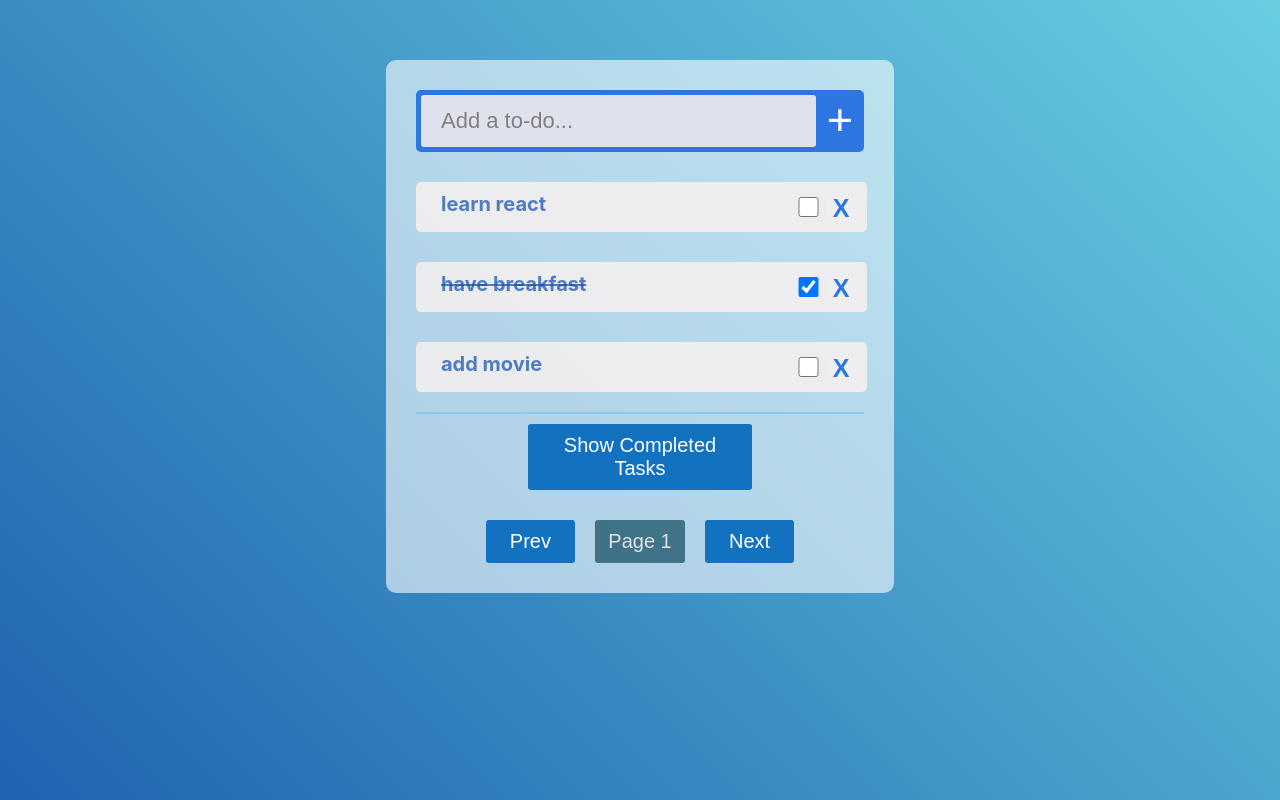
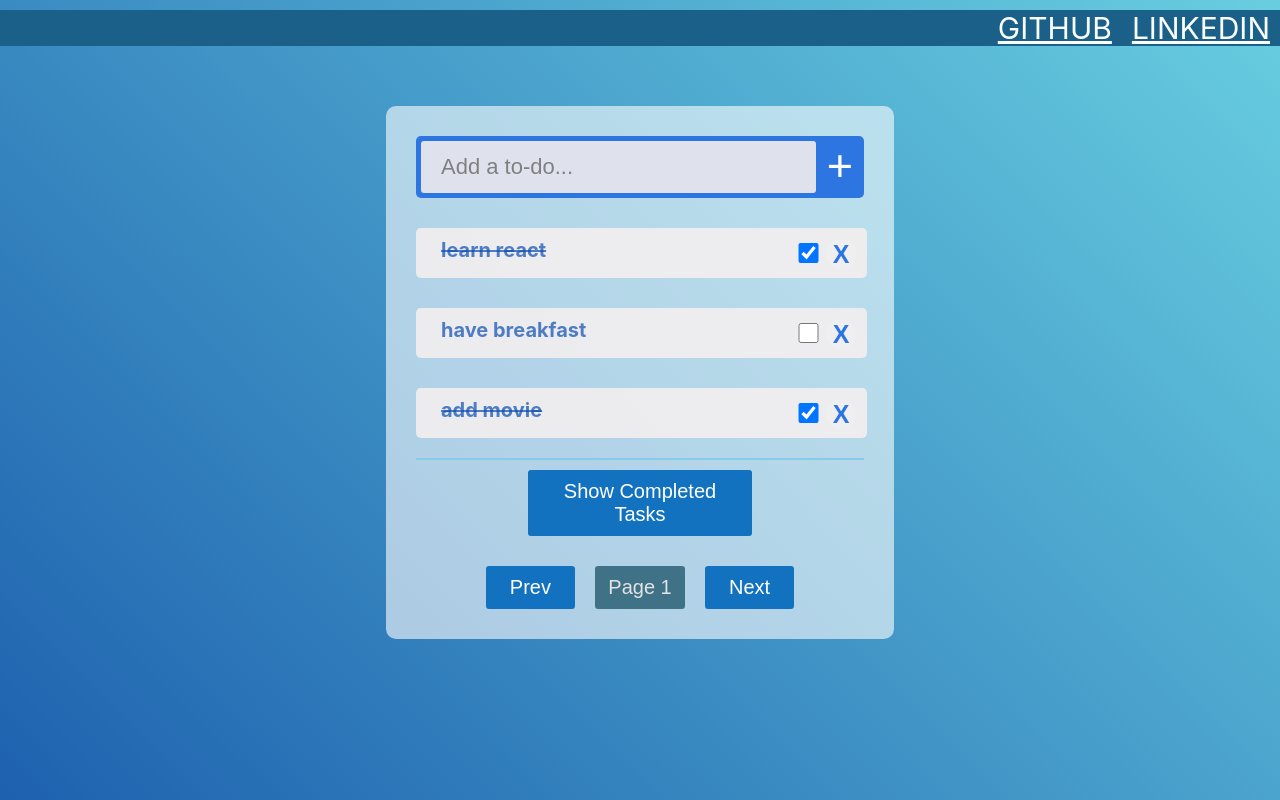
Before and after one commit to pratikjadhav080/React-Practice, a React (Create React App) app in the folder newtodoapp/: page / in a window 1280 px wide. Shown: the top 800 px of the page. Built offline with nearby package versions, Linux system fonts and the light colour scheme; data requests are answered from the project's data file.

Commit message:
assignments

```diff
--- a/newtodoapp/db.json
+++ b/newtodoapp/db.json
@@ -2,23 +2,28 @@
   "todos": [
     {
       "title": "learn react",
-      "status": false,
+      "status": true,
       "id": 1
     },
     {
       "title": "have breakfast",
-      "status": true,
+      "status": false,
       "id": 3
     },
     {
       "title": "add movie",
-      "status": false,
+      "status": true,
       "id": 4
     },
     {
       "title": "watch",
       "status": true,
       "id": 5
+    },
+    {
+      "title": "talk",
+      "status": false,
+      "id": 9
     }
   ]
 }
--- a/newtodoapp/src/index.css
+++ b/newtodoapp/src/index.css
@@ -11,3 +11,15 @@ code {
   font-family: source-code-pro, Menlo, Monaco, Consolas, 'Courier New',
     monospace;
 }
+
+#contactme{
+  font-size: 30px;
+  text-align: right;
+  background-color: rgb(27, 96, 136);
+  margin-top: 10px;
+}
+
+#contactme a{
+  margin: 10px;
+  color: rgb(251, 255, 255);
+}
--- a/newtodoapp/src/index.js
+++ b/newtodoapp/src/index.js
@@ -7,6 +7,11 @@ import reportWebVitals from './reportWebVitals';
 
 ReactDOM.render(
   <React.StrictMode>
+    <div id="contactme">
+    <a href="https://github.com/pratikjadhav080">GITHUB</a>
+    <a href="https://www.linkedin.com/in/pratik-r-jadhav-70407b208/">LINKEDIN</a>
+      </div>
+
     <App />
   </React.StrictMode>,
   document.getElementById('root')
```
